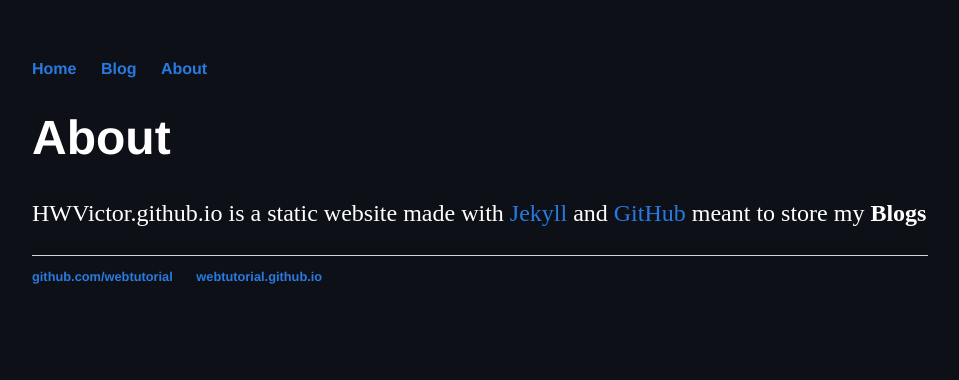
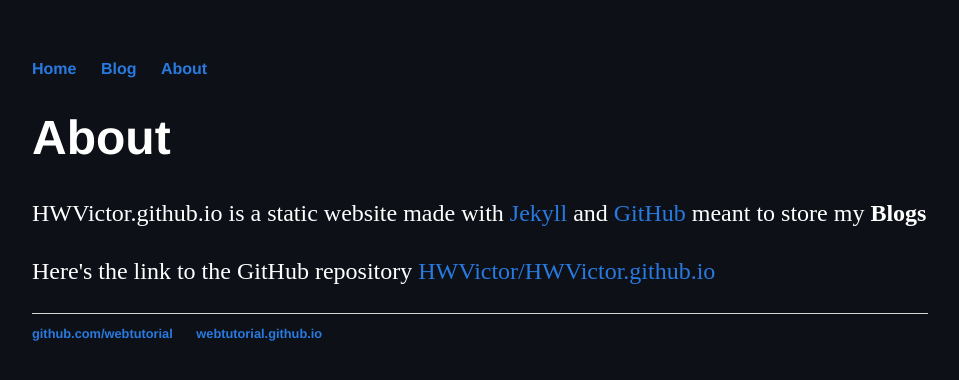
Before and after one commit to HWVictor/HWVictor.github.io, a Jekyll site: the page built from about/index.html, in a window 1280 px wide. Shown: the top 380 px of the page, without its empty margins (160-1119 px from the left). Built offline with Jekyll 4.4.1, drawn with Linux system fonts in a browser that asks for light colours.

Commit message:
Update index.html

```diff
--- a/about/index.html
+++ b/about/index.html
@@ -5,3 +5,4 @@ title: About
 
 <h1>{{ page.title }}</h1>
 <p>HWVictor.github.io is a static website made with <a href="https://jekyllrb.com/">Jekyll</a> and <a href="https://github.com/">GitHub</a> meant to store my <b>Blogs</b></p>
+<p>Here's the link to the GitHub repository <a href="HWVictor/HWVictor.github.io">HWVictor/HWVictor.github.io</a></p>
```
